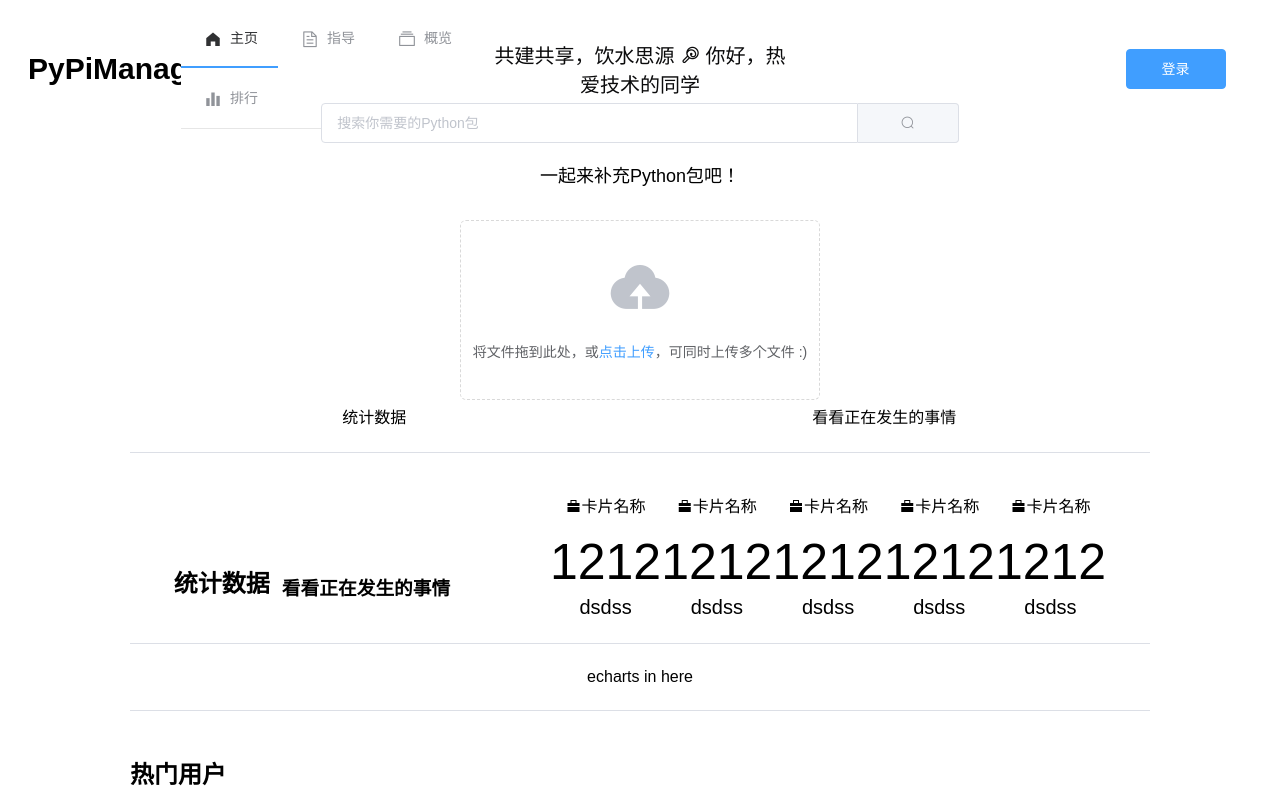
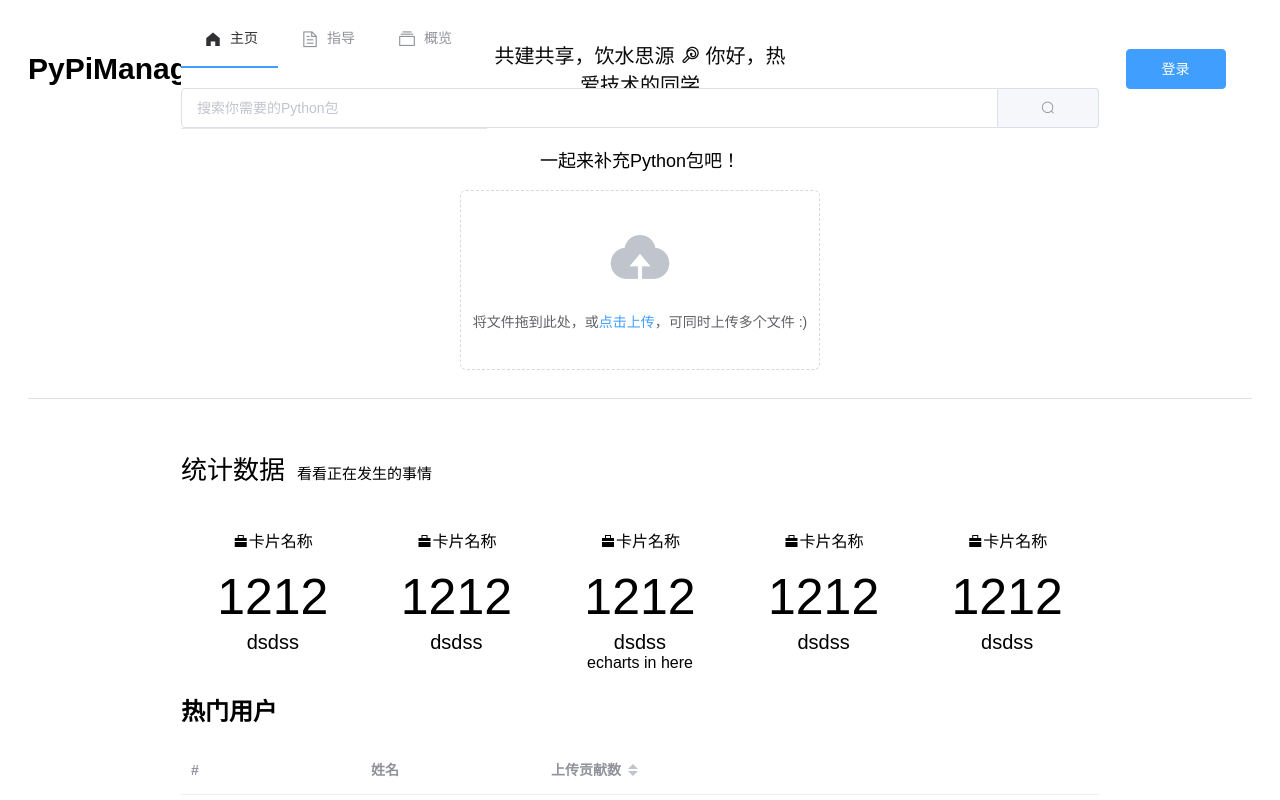
Before and after one commit to PyPiManager/pypimanager-frontend, a Vue app: page /home in a window 1280 px wide. Shown: the top 800 px of the page. Built offline with nearby package versions, Linux system fonts and the light colour scheme.

Commit message:
调整好了页面布局

```diff
--- a/src/components/Header.vue
+++ b/src/components/Header.vue
@@ -47,7 +47,4 @@
   font-size: 20px;
   color: rgb(11, 11, 12);
 }
-/* .el-col {
-  display: flex;
-} */
 </style>
--- a/src/components/Search.vue
+++ b/src/components/Search.vue
@@ -1,13 +1,9 @@
 <template>
-  <el-row>
-    <el-col :span="15" style="margin-top: 15px">
-      <el-input placeholder="搜索你需要的Python包" v-model="search">
-        <template #append>
-          <el-button icon="el-icon-search"></el-button>
-        </template>
-      </el-input>
-    </el-col>
-  </el-row>
+  <el-input placeholder="搜索你需要的Python包" v-model="search">
+    <template #append>
+      <el-button icon="el-icon-search"></el-button>
+    </template>
+  </el-input>
 </template>
 
 <script>
--- a/src/components/Statistics.vue
+++ b/src/components/Statistics.vue
@@ -1,11 +1,10 @@
 <template>
-  <el-row>
   <div id="title">
     <el-space :size="12" spacer="|">
-        <h2>统计数据</h2>
+      <p style="font-size: 26px">统计数据</p>
     </el-space>
     <el-space :size="12" spacer="|">
-        <h3>看看正在发生的事情</h3>
+      <p style="font-size: 15px">看看正在发生的事情</p>
     </el-space>
   </div>
   <div class="stat-info">
@@ -15,7 +14,6 @@
     <StatCard></StatCard>
     <StatCard></StatCard>
   </div>
-  </el-row>
 </template>
 
 <script>
@@ -36,8 +34,7 @@
 
 #title {
   justify-content: flex-start;
-  flex-direction: row;
-  align-items: flex-end;
+  align-items: baseline;
 }
 
 .stat-info {
--- a/src/components/Upload.vue
+++ b/src/components/Upload.vue
@@ -1,12 +1,9 @@
 <template>
-  <el-row>
-    <el-col :span="20">
   <p id="slogan">一起来补充Python包吧！</p>
-    </el-col>
-    <el-col :span="20" style="margin-top: 15px">
   <el-upload
     class="upload"
     drag
+    show-file-list
     action="https://jsonplaceholder.typicode.com/posts/"
     multiple
   >
@@ -22,8 +19,6 @@
         </div>
       </template> -->
   </el-upload>
-    </el-col>
-  </el-row>
 </template>
 
 <style scoped>
--- a/src/views/Home.vue
+++ b/src/views/Home.vue
@@ -1,21 +1,19 @@
 <template>
-  <el-row>
-    <el-col :span="20">
+  <el-row :justify="center">
+    <el-col :span="18" :push="3">
       <Search :userName="userName"></Search>
+    </el-col>
+    <el-col>
       <Upload></Upload>
-      <el-row :align="middle" :justify="start">
-        <el-col :span="4">
-          <span>统计数据</span>
-        </el-col>
-        <el-col :span="5">
-          <span>看看正在发生的事情</span>
-        </el-col>
-      </el-row>
-      <el-divider></el-divider>
+    </el-col>
+    <el-divider></el-divider>
+    <el-col :span="18" :push="3">
       <Statistics></Statistics>
-      <el-divider></el-divider>
+    </el-col>
+    <el-col :span="18" :push="3">
       <Trend></Trend>
-      <el-divider></el-divider>
+    </el-col>
+    <el-col :span="18" :push="3">
       <UploaderRank></UploaderRank>
     </el-col>
   </el-row>
@@ -44,8 +42,4 @@
 };
 </script>
 
-<style scoped>
-.el-row {
-  justify-content: space-around;
-}
-</style>
+<style scoped></style>
```
Lines whose indentation alone changed are shown as unchanged.
